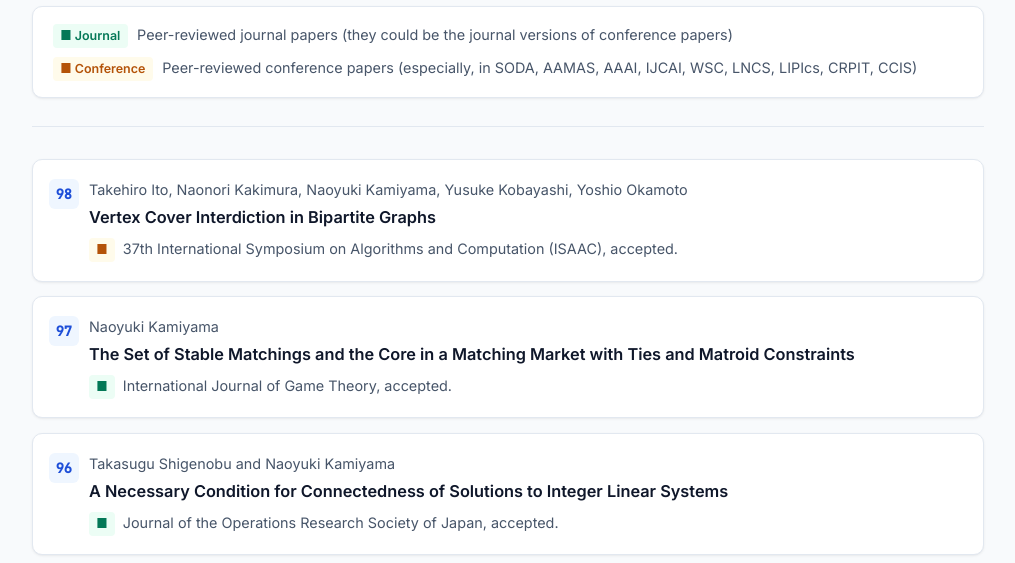
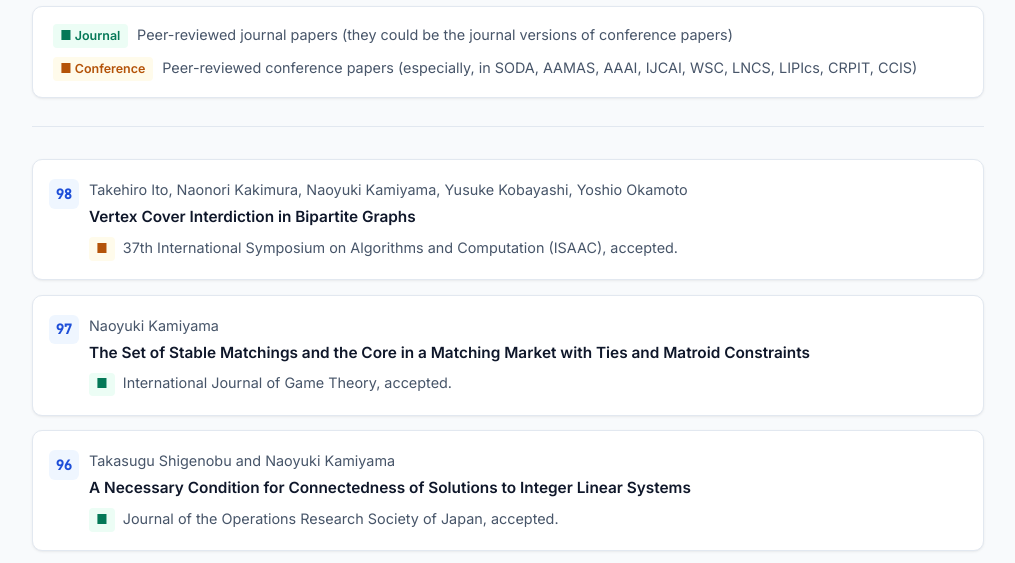
Before and after one commit to nkamiyama/website, a plain HTML site: page publication.html in a window 1280 px wide. Shown: the part 161-724 px from the top of the page, without its empty margins (132-1147 px from the left). Drawn offline with Linux system fonts and the light colour scheme.

Commit message:
Update publication.html

```diff
--- a/publication.html
+++ b/publication.html
@@ -197,7 +197,7 @@
     }
 
     .paper-title {
-      font-size: 1.02rem;
+      font-size: 0.96rem;
       font-weight: 600;
       color: var(--text-primary);
       margin-bottom: 0.45rem;
```
